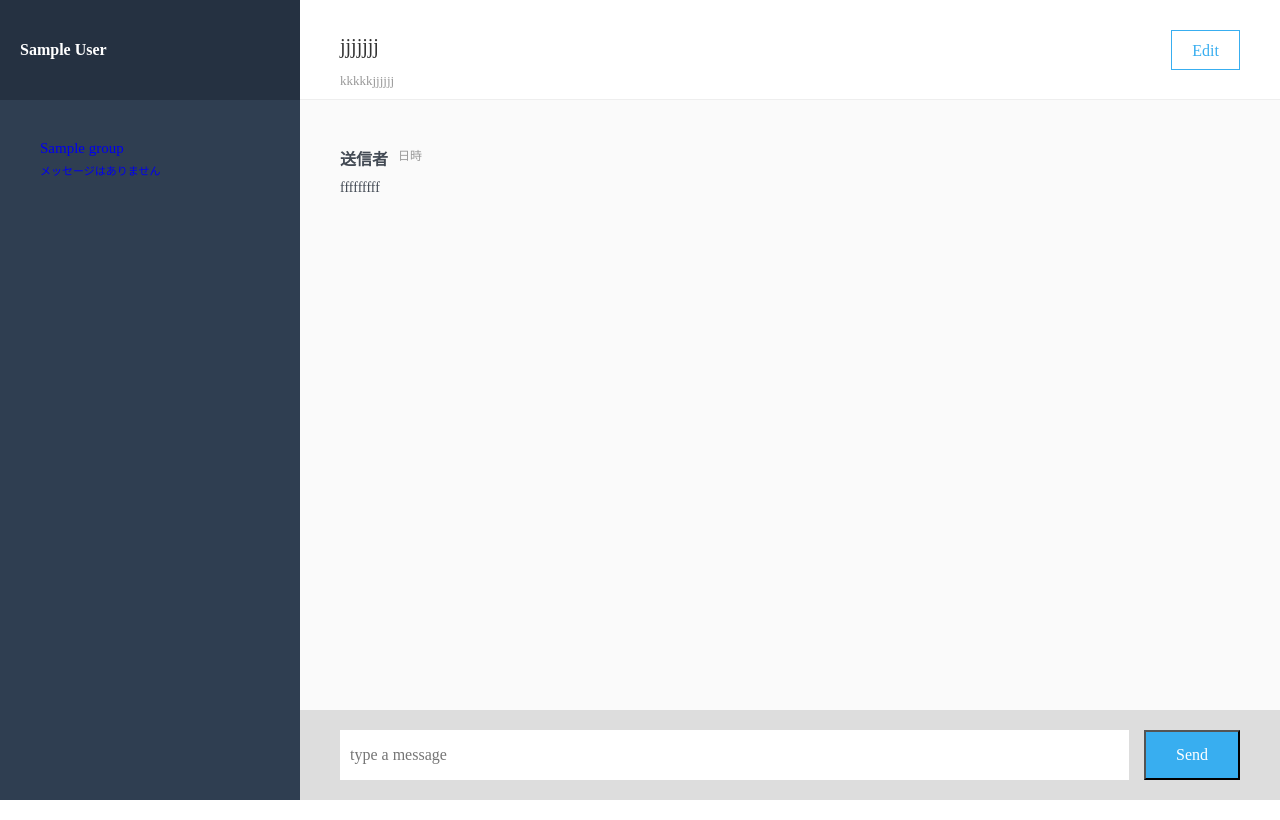
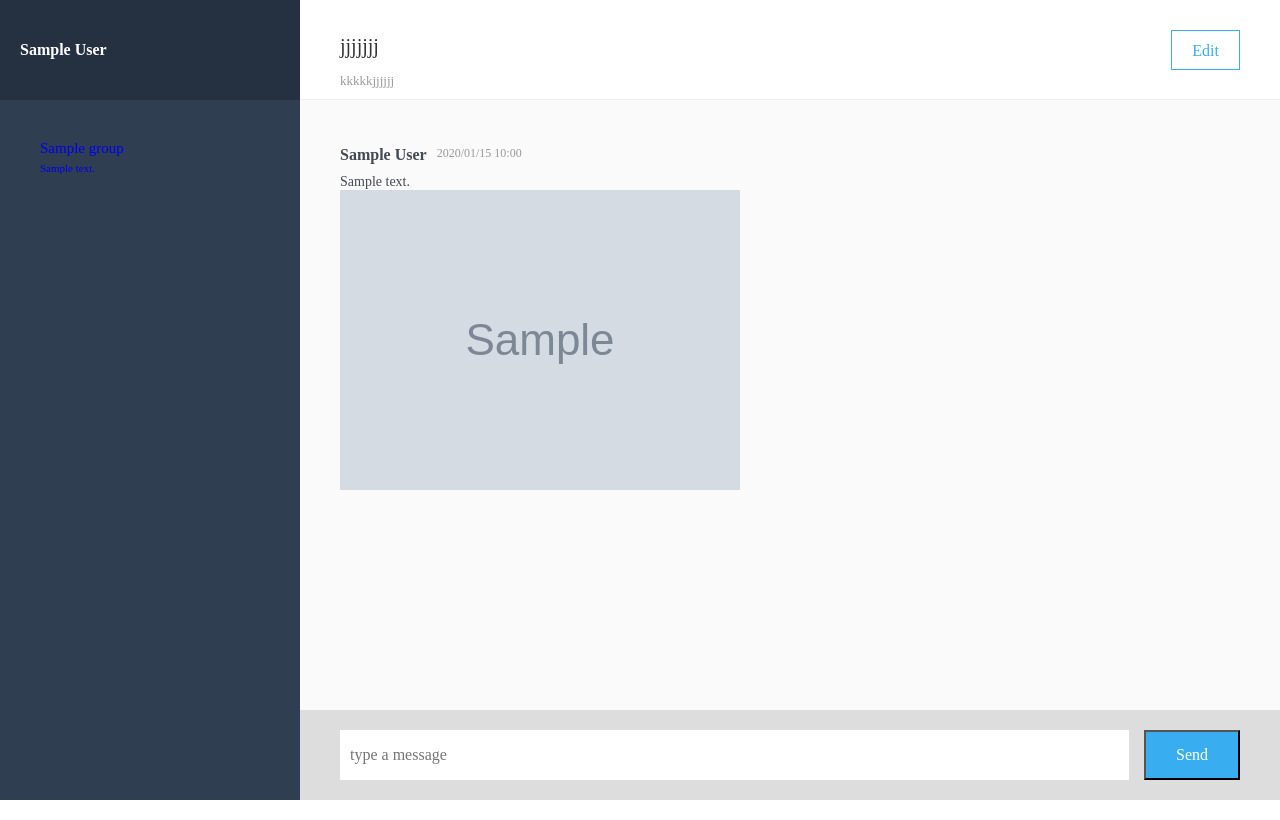
Before and after one commit to kawakami1592/chat-space, a Rails app: page /groups/1/messages in a window 1280 px wide. Run offline with Rails 7, Linux system fonts and the light colour scheme; a user stored in the database is signed in; tables that the repository leaves empty hold one stand-in row (values such as "Sample post"); grey boxes marked "Sample" are stand-in pictures; style sheets or scripts are compiled from the project's sources; some libraries are stand-ins or nearby versions.

Commit message:
サイドバーメッセージを表示

```diff
--- a/app/models/group.rb
+++ b/app/models/group.rb
@@ -3,4 +3,12 @@ class Group < ApplicationRecord
   has_many :group_users
   has_many :users, through: :group_users
   validates :name, presence: true, uniqueness: true
+
+  def show_last_message
+    if (last_message = messages.last).present?
+      last_message.content? ? last_message.content : '画像が投稿されています'
+    else
+      'まだメッセージはありません。'
+    end
+  end
 end
--- a/app/views/messages/_main_chat.html.haml
+++ b/app/views/messages/_main_chat.html.haml
@@ -10,11 +10,7 @@
       .edit-btn Edit
 
   .messages
-    .message
-      .message-info
-        %p.message-info__talker 送信者
-        %p.message-info__date 日時
-      %p.message-text fffffffff
+    = render @messages
 
   .form
     = form_for [@group, @message],html:{class:"new-message"} do |f|
--- /dev/null
+++ b/app/views/messages/_message.html.haml
@@ -0,0 +1,10 @@
+.message
+  .message-info
+    .message-info__talker
+      = message.user.name
+    .message-info__date
+      = message.created_at.strftime("%Y/%m/%d %H:%M")
+  - if message.content.present?
+    %p.message-text
+      = message.content
+  = image_tag message.image.url, class: 'lower-message__image' if message.image.present?
--- a/app/views/shared/_side_bar.html.haml
+++ b/app/views/shared/_side_bar.html.haml
@@ -16,4 +16,5 @@
         = link_to group_messages_path(group) do
           .group__name
             = group.name
-          .group__message メッセージはありません
+          .group__message
+            = group.show_last_message
```
